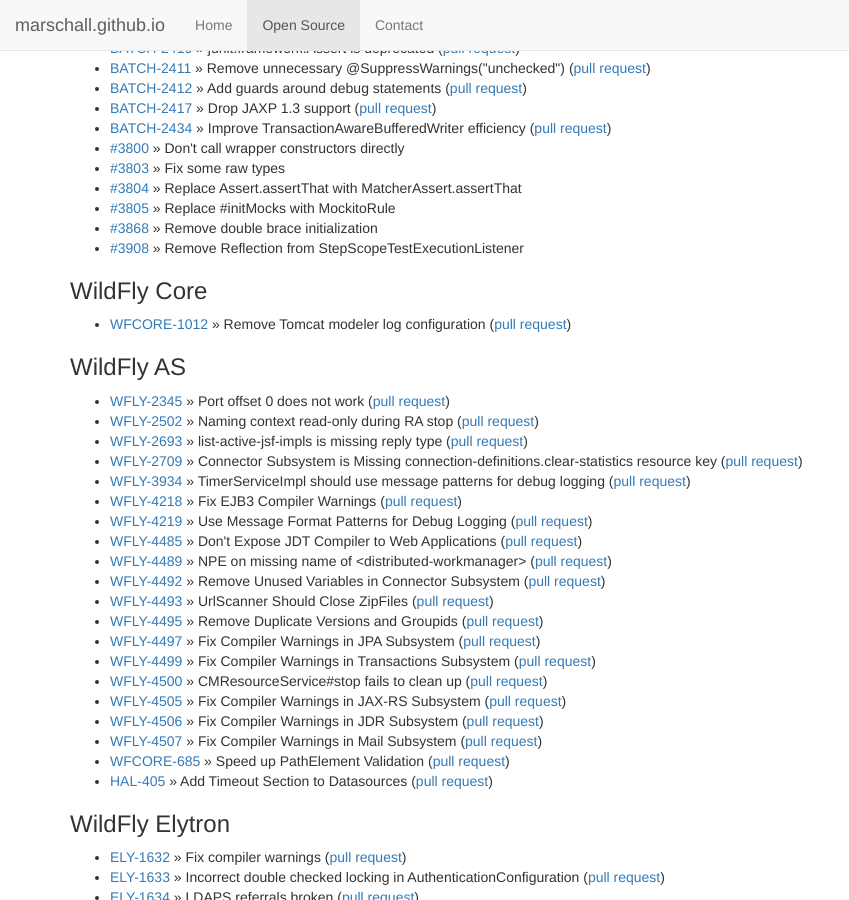
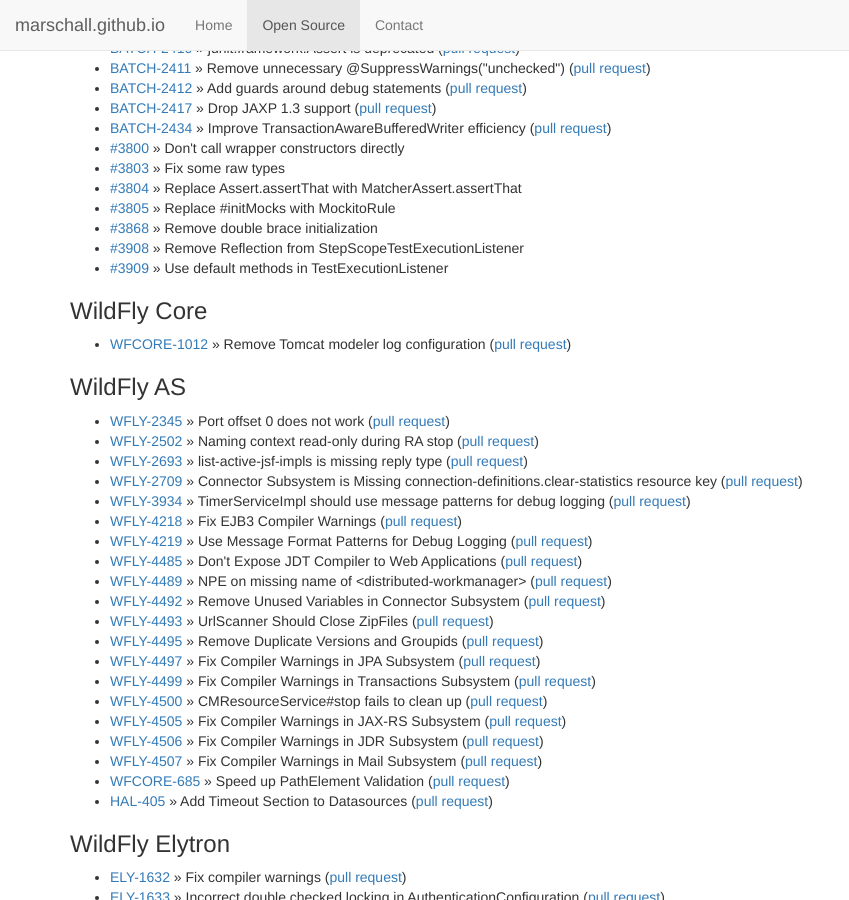
Before and after one commit to marschall/marschall.github.com, a Jekyll site: the page built from open-source.html, in a window 1280 px wide and 900 px high, scrolled down 2144 px. Shown: the whole window, without its empty margins (0-849 px from the left). Built offline with Jekyll 4.4.1, drawn with Linux system fonts in a browser that asks for light colours.

Commit message:
add batch#3909

```diff
--- a/open-source.html
+++ b/open-source.html
@@ -145,6 +145,7 @@
   <li><a href="https://github.com/spring-projects/spring-batch/pull/3805">#3805</a> &raquo; Replace #initMocks with MockitoRule</li>
   <li><a href="https://github.com/spring-projects/spring-batch/pull/3868">#3868</a> &raquo; Remove double brace initialization</li>
   <li><a href="https://github.com/spring-projects/spring-batch/pull/3908">#3908</a> &raquo; Remove Reflection from StepScopeTestExecutionListener</li>
+  <li><a href="https://github.com/spring-projects/spring-batch/pull/3909">#3909</a> &raquo; Use default methods in TestExecutionListener</li>
 </ul>
 <h3>WildFly Core</h3>
 <ul>
```
